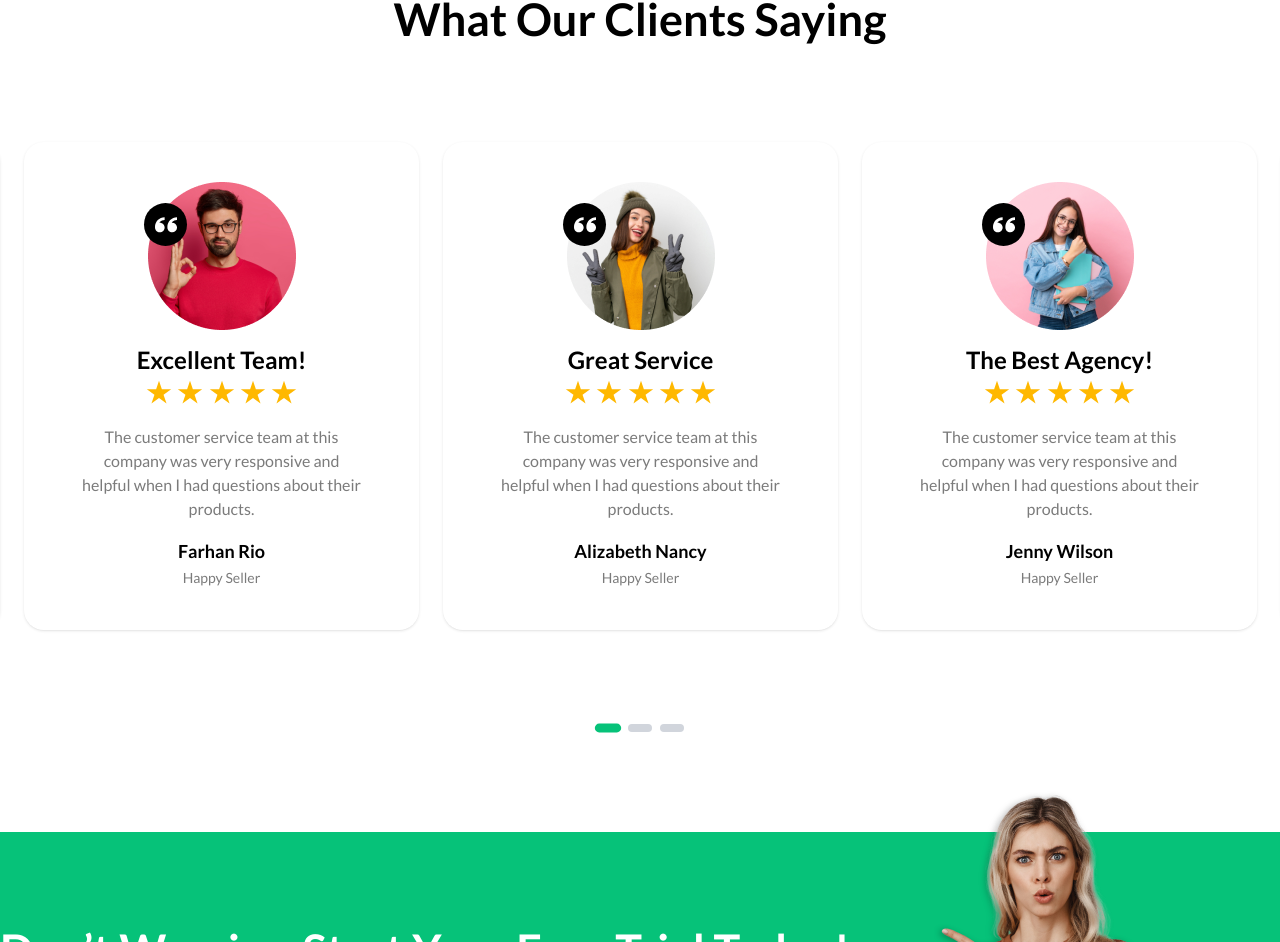
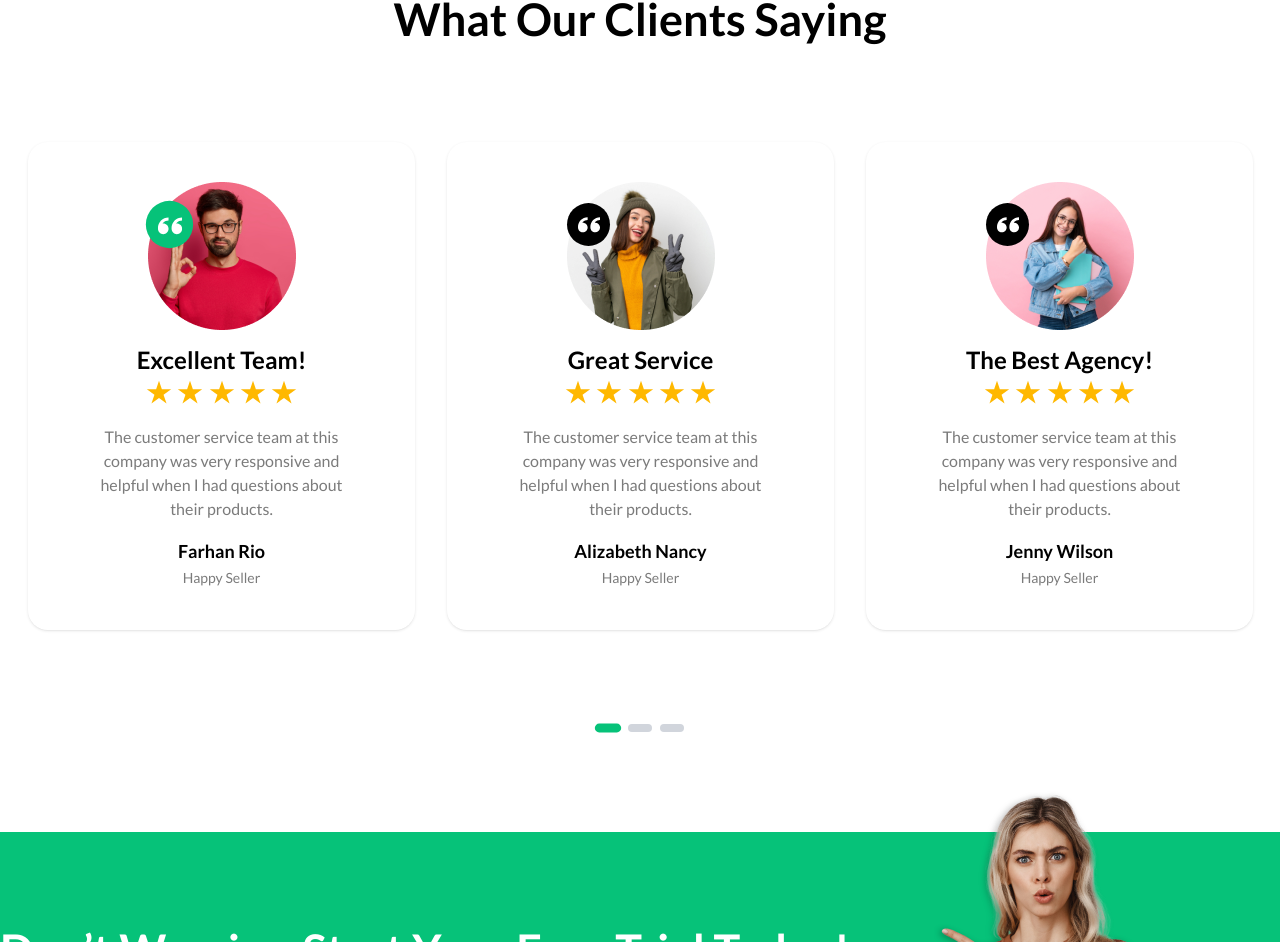
Before and after one commit to faisalbari193/project-2, a React (Vite) app: page / in a window 1280 px wide. Shown: the part 4005-4947 px from the top of the page. Built offline with nearby package versions, Linux system fonts and the light colour scheme.

Commit message:
added some improvement in Our client section

```diff
--- a/src/components/OurClient/OurClient.jsx
+++ b/src/components/OurClient/OurClient.jsx
@@ -33,9 +33,9 @@ const OurClient = () => {
     { img: Man, title: "Excellent Team!", name: "Farhan Rio" },
     { img: Womun1, title: "Great Service", name: "Alizabeth Nancy" },
     { img: Womun2, title: "The Best Agency!", name: "Jenny Wilson" },
-    // { img: Man, title: "Excellent Team!", name: "Farhan Rio" },
-    // { img: Womun1, title: "Great Service", name: "Alizabeth Nancy" },
-    // { img: Womun2, title: "The Best Agency!", name: "Jenny Wilson" },
+    { img: Man, title: "Excellent Team!", name: "Farhan Rio" },
+    { img: Womun1, title: "Great Service", name: "Alizabeth Nancy" },
+    { img: Womun2, title: "The Best Agency!", name: "Jenny Wilson" },
   ];
 
   if (!Slider) {
@@ -53,10 +53,13 @@ const OurClient = () => {
         <div className="py-6 overflow-hidden">
           <Slider ref={sliderRef} {...settings}>
             {slides.map((slide, i) => (
-              <div key={i} className="px-3">
+              <div key={i} className="px-4">
                 <div className="shadow p-10 relative rounded-[20px]">
                   <img src={slide.img} alt={slide.name} className="mx-auto" />
-                  <div className="bg-black w-10.75 h-10.75 rounded-full flex items-center justify-center hover:bg-[#06C279] absolute bottom-96 left-30">
+                  <div
+                    className={`w-10.75 h-10.75 rounded-full flex items-center justify-center  absolute bottom-96 left-30 ${
+                      active === i ? "bg-[#06C279] scale-110" : "bg-black "
+                    }`}>
                     <ImQuotesLeft className="text-[22px] text-white" />
                   </div>
                   <h3 className="font-custom text-center font-semibold text-[24px] leading-7.5 mt-3.75 mb-1">
```
